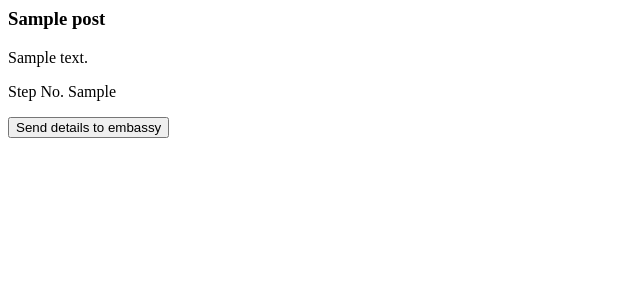
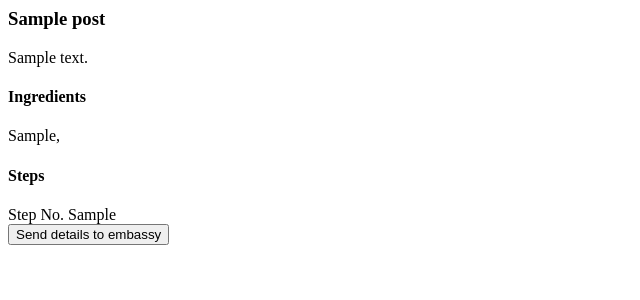
Before and after one commit to wild-bill/whats-cookin, a PHP site: template views/posts/show.php in a window 1280 px wide. Shown: the top 300 px of the page, without its empty margins (0-640 px from the left). Run offline with PHP 8.4, Linux system fonts and the light colour scheme; the template is opened without the code that fills it: most values are stand-ins (such as "Sample title", 1, 10 or a date in 2020).

Commit message:
Added a loop to display ingredients
Now shows ingredients on the webpage

```diff
--- a/views/posts/show.php
+++ b/views/posts/show.php
@@ -11,6 +11,13 @@
 <?php  //print_r($stepPost); echo("<br />");echo(count($stepPost)); echo("<br />");print_r(array_keys($stepPost)); //this line prints stuff for debugging mainly
 //this is for printing the entire steps array at once?>
 <?php
+
+	echo "<h4>Ingredients</h4>";
+	foreach ($ingredientPost as $value){
+		echo "$value, ";
+	}
+	echo "<br />\n";
+	echo "<h4>Steps</h4>";
 	$i=0;
 	foreach ($stepPost as $value){
 		if($i++ %2 == 0){
@@ -23,6 +30,8 @@
 		}
 
 	}
+
+
 	?>
 
 <form action="" method="post">
```
